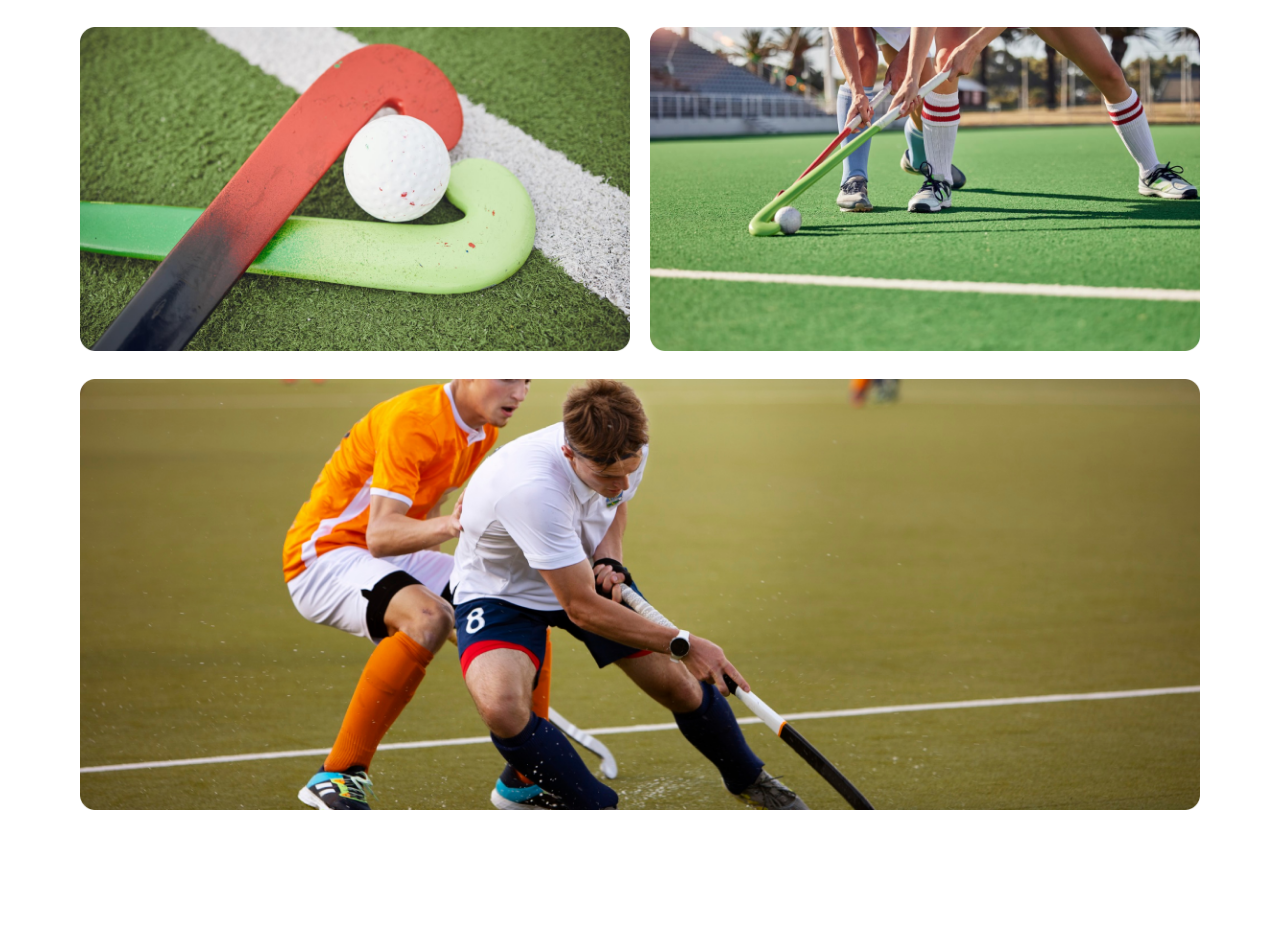
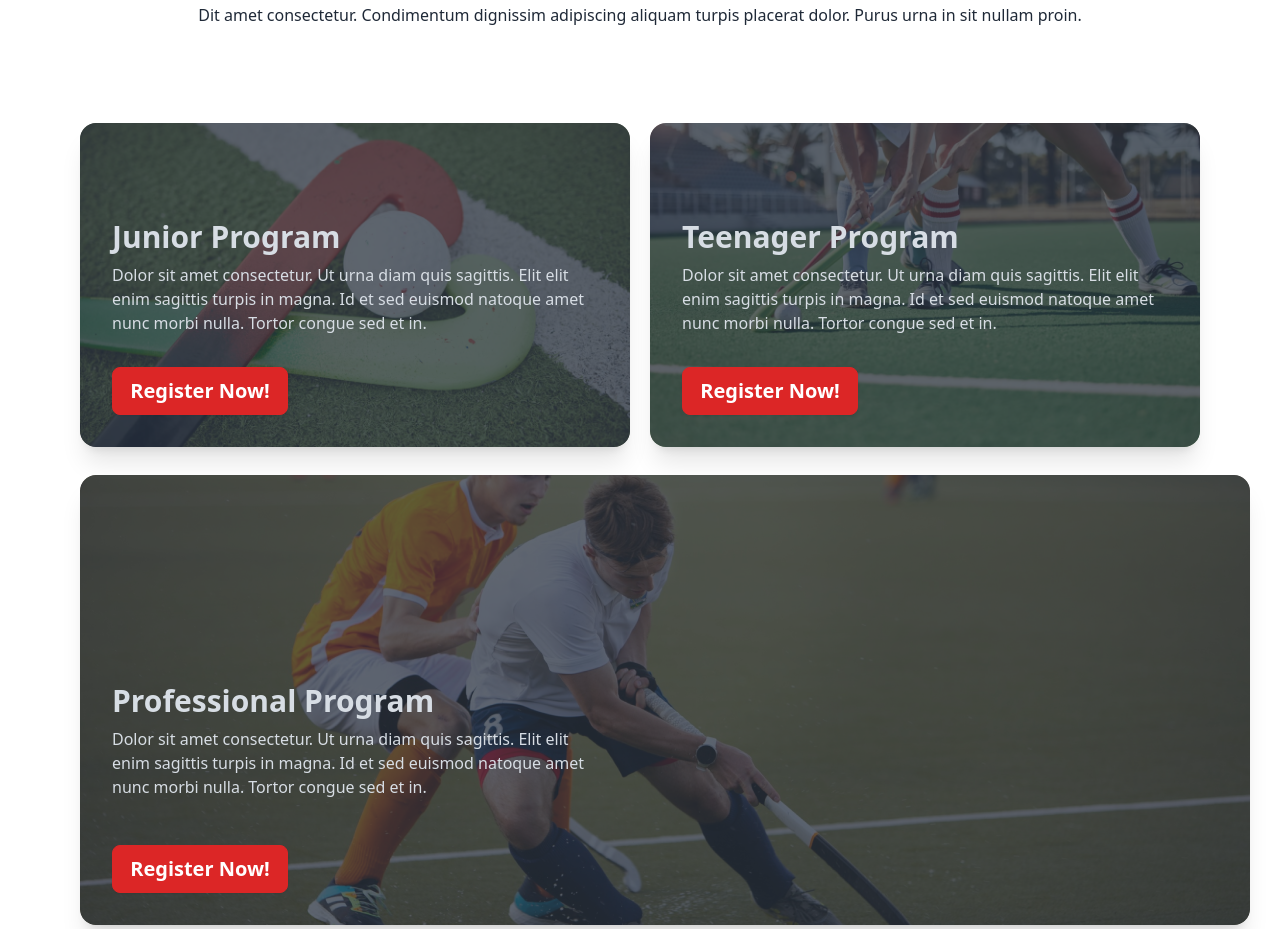
Before and after one commit to Polash06/Reset-Batch-Assigment-3, a plain HTML site: page index.html in a window 1280 px wide. Shown: the part 1451-2380 px from the top of the page. Drawn offline with nearby package versions, Linux system fonts and the light colour scheme.

Commit message:
bacground images ar apor lekha section complet

```diff
--- a/index.html
+++ b/index.html
@@ -77,7 +77,7 @@
           </div>
         </div>
           <section>
-            <div class="mt-24">
+            <div class="mt-32">
               <h1 class="text-3xl text-center font-bold py-3">Professional Hockeys Club</h1>
               <p class="text-center text-sm">Dit amet consectetur. Condimentum dignissim adipiscing aliquam turpis placerat dolor. Purus urna in sit nullam proin. </p>
             </div>
@@ -105,24 +105,54 @@
             </div>
           </section>
           <section>
-            <div class="mt-24">
+            <div class="mt-40">
               <h1 class="text-2xl font-medium text-center">Program Sections</h1>
               <p class="text-center mt-3">Dit amet consectetur. Condimentum dignissim adipiscing aliquam turpis placerat dolor. Purus urna in sit nullam proin. </p>
             </div>
             <div class="flex gap-5 mt-24">
               <div>
-                <img src="./Images/2.png" alt="">
+                <div class="card w-full bg-base-100 shadow-xl image-full">
+                  <figure><img src="./Images/2.png" alt="Shoes" /></figure>
+                  <div class="card-body">
+                    <h2 class="card-title pt-16 text-3xl">Junior Program</h2>
+                    <p>Dolor sit amet consectetur. Ut urna diam quis sagittis. Elit elit<br>
+                      enim sagittis turpis in magna. Id et sed euismod natoque amet<br> nunc morbi nulla. Tortor congue sed et in.</p>
+                    <div class="card-actions">
+                      <button class="btn bg-red-600 border-red-600 text-white w-44 text-xl">Register Now!</button>
+                    </div>
+                  </div>
+                </div>
               </div>
               <div>
-                <img src="./Images/3.png" alt="">
+                <div class="card w-full bg-base-100 shadow-xl image-full">
+                  <figure><img src="./Images/3.png" alt="Shoes" /></figure>
+                  <div class="card-body">
+                    <h2 class="card-title  pt-16 text-3xl">Teenager Program</h2>
+                    <p>Dolor sit amet consectetur. Ut urna diam quis sagittis. Elit elit<br>
+                      enim sagittis turpis in magna. Id et sed euismod natoque amet<br> nunc morbi nulla. Tortor congue sed et in.</p>
+                    <div class="card-actions">
+                      <button class="btn bg-red-600 border-red-600 text-white w-44 text-xl">Register Now!</button>
+                    </div>
+                  </div>
+                </div>
               </div>
             </div>
             <div class="mt-7">
-               <img src="./Images/4.png" alt="">
+              <div class="card w-[1170px] bg-base-100 shadow-xl image-full">
+                <figure><img src="./Images/4.png" alt="Shoes" /></figure>
+                <div class="card-body">
+                  <h2 class="card-title pt-44 text-3xl">Professional Program</h2>
+                  <p>Dolor sit amet consectetur. Ut urna diam quis sagittis. Elit elit<br>
+                    enim sagittis turpis in magna. Id et sed euismod natoque amet<br> nunc morbi nulla. Tortor congue sed et in.</p>
+                  <div class="card-actions">
+                    <button class="btn bg-red-600 border-red-600 text-white w-44 text-xl">Register Now!</button>
+                  </div>
+                </div>
+              </div>
             </div>
           </section>
           <section>
-            <div class="mt-32">
+            <div class="mt-36">
               <h1 class="text-2xl font-medium text-center">Our New Products</h1>
               <p class="text-center mt-3">Dit amet consectetur. Condimentum dignissim adipiscing aliquam turpis placerat dolor. Purus urna in sit nullam proin. </p>
             </div>
@@ -342,7 +372,7 @@
     </header>
     <main>
       <section>
-        <div class="mt-16">
+        <div class="mt-32">
           <h1 class="text-2xl font-medium text-center">Clients Question</h1>
           <p class="text-center mt-3">Dit amet consectetur. Condimentum dignissim adipiscing aliquam turpis placerat dolor. Purus urna in sit nullam proin. </p>
         </div>
```
